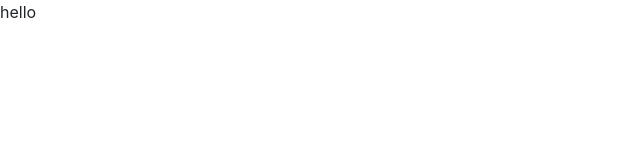
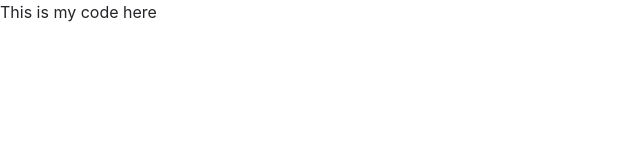
Before and after one commit to Nyansuku98/Codingalclasses1., a plain HTML site: page index.html in a window 1280 px wide. Shown: the whole page, without its empty margins (0-640 px from the left). Drawn offline with nearby package versions, Linux system fonts and the light colour scheme.

Commit message:
First commit

```diff
--- a/index.html
+++ b/index.html
@@ -7,6 +7,6 @@
     <script src="https://cdn.jsdelivr.net/npm/bootstrap@4.6.2/dist/js/bootstrap.bundle.min.js"></script>
 </head>
 <body>
-hello
+<p>This is my code here</p>
 </body>
 </html>
```
